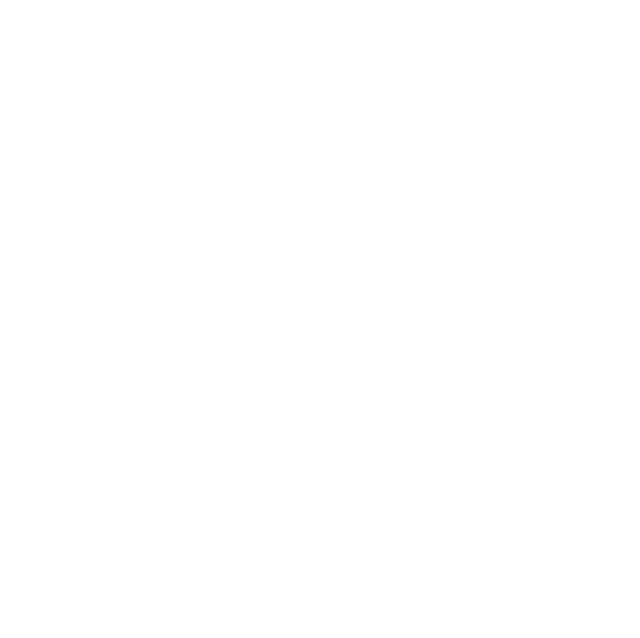
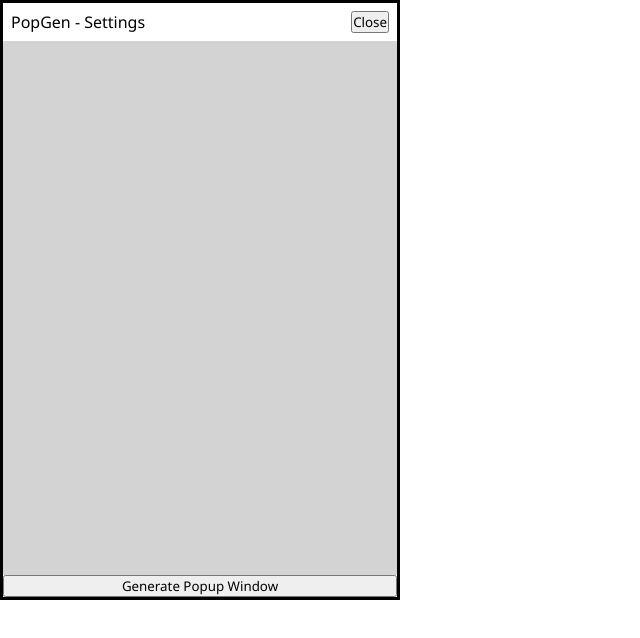
Before and after one commit to kakumuo/inventory-sync, a React (Create React App) app: page / in a window 1280 px wide. Shown: the top 638 px of the page, without its empty margins (0-640 px from the left). Built offline with nearby package versions, Linux system fonts and the light colour scheme.

Commit message:
Added extensions skeleton and drag features

```diff
--- a/public/index.html
+++ b/public/index.html
@@ -20,8 +20,7 @@
 	</style>
 </head>
 
-<body>
-	<div id="root"></div>
+<body id="root">
 </body>
 
 </html>
--- a/src/App.tsx
+++ b/src/App.tsx
@@ -1,9 +1,123 @@
-import React from 'react'
+import React from "react"
 
-function App() {
-  return <div>
+// component for main extension and settings
+export const App = () => {
+  const [showPopup, setShowPopup] = React.useState(false)
 
+
+  return <>
+    <div style={{width: 400, height: 600, border: 'solid',
+      display: 'grid', gridTemplateRows: 'auto 1fr auto'
+    }}>
+      <header style={{display: 'grid', gridTemplateColumns: '1fr auto', gridTemplateRows: 'auto', padding: 8}}>
+        <p>PopGen - Settings</p>
+        <button>Close</button>
+      </header>
+
+      <main style={{
+        backgroundColor: 'lightgray'
+      }}>
+
+      </main>
+
+      <button onClick={() => setShowPopup(!showPopup)}>Generate Popup Window</button>
+  </div>
+  {showPopup && <PopGen />}
+  </>
+}
+
+// component for injected window
+
+interface Point {
+  top: number,
+  left: number,
+}
+
+export const PopGen = () => {
+  const [showWindow, setShowWindow] = React.useState<boolean>(true)
+  const [height, setHeight] = React.useState(0)
+  const [isDragging, setIsDragging] = React.useState<boolean>(false)
+
+  const divStyle:React.CSSProperties = {
+    backgroundColor: 'lightpink', position: 'absolute', right: '0%',
+    width: 75, height: 75,
+    top: height,
+    transform: 'translate(0, 0)',
+    padding: 8
+  }
+
+  const handleDrag = (ev:React.MouseEvent<HTMLElement, MouseEvent>, isDragStart:boolean|undefined=undefined) => {
+    if(isDragStart != undefined && isDragStart) {
+      setIsDragging(true)
+    }else if (isDragStart != undefined && !isDragStart) {
+      setIsDragging(false)
+    }else if (isDragging) {
+      setHeight(height + ev.movementY)
+    }
+  }
+
+  return <>{
+    showWindow ?
+    <button
+      style={divStyle}
+      onMouseDown={(ev) => handleDrag(ev, true)}
+      onMouseMove={(ev) => handleDrag(ev)}
+      onMouseUp={(ev) => handleDrag(ev, false)}
+      onMouseLeave={(ev) => handleDrag(ev, false)}
+      // onClick={() => setShowWindow(false)}
+    >
+      <p>PopGen</p>
+      <button style={{position: 'absolute', top: 0, transform: 'translate(-75%, -50%)'}}>Close</button>
+    </button>
+    : <PopgenWindow onClose={() => setShowWindow(true)}  />
+  }</>
+}
+
+export const PopgenWindow = ({onClose}:{onClose:()=>void}) => {
+  const [position, setPosition] = React.useState<Point>({top: 0, left: 0})
+  const [size, setSize] = React.useState<Point>({top: 500, left: 400})
+  const [isDragging, setIsDragging] = React.useState<boolean>(false)
+
+  const windowStyle:React.CSSProperties = {
+    position: 'absolute', top: position.top, left: position.left,
+    border: 'solid',
+    background: 'lightpink',
+    display: 'grid', gridTemplateRows: 'auto 1fr',
+    width: size.left, height: size.top
+  }
+
+  const handleDrag = (ev:React.MouseEvent<HTMLElement, MouseEvent>, isDragStart:boolean|undefined=undefined) => {
+    if(isDragStart != undefined && isDragStart) {
+      setIsDragging(true)
+    }else if (isDragStart != undefined && !isDragStart) {
+      setIsDragging(false)
+    }else if (isDragging) {
+      setPosition({top: position.top + ev.movementY, left: position.left + ev.movementX})
+    }
+  }
+
+  React.useEffect(() => {
+    console.log("Changed drag state to : ", isDragging)
+  }, [isDragging])
+
+  return <div style={windowStyle}>
+      <header
+        style={{
+          backgroundColor: 'salmon', display: 'grid', gridTemplateColumns: '1fr auto'
+          , gridTemplateRows: 'auto', padding: 8,
+          cursor: 'move'
+        }}
+        onMouseDown={(ev) => handleDrag(ev, true)}
+        onMouseMove={(ev) => handleDrag(ev)}
+        onMouseUp={(ev) => handleDrag(ev, false)}
+        onMouseLeave={(ev) => handleDrag(ev, false)}
+      >
+        <p>PopGen</p>
+        <button onClick={onClose}>Close</button>
+      </header>
+
+      <main>
+
+      </main>
   </div>
 }
-
-export default App;
--- a/src/index.tsx
+++ b/src/index.tsx
@@ -1,6 +1,6 @@
 import React from 'react';
 import ReactDOM from 'react-dom/client';
-import App from './App'
+import {App} from './App'
 
 const root = ReactDOM.createRoot(
   document.getElementById('root') as HTMLElement
--- /dev/null
+++ b/src/main.ts
@@ -0,0 +1 @@
+export {}
```
Also changed, not shown: package.json (+13 -1 lines), tsconfig.json (+2 -5 lines), public/manifest.json (added), 2 other files (tests, documents, lock files or other folders).
